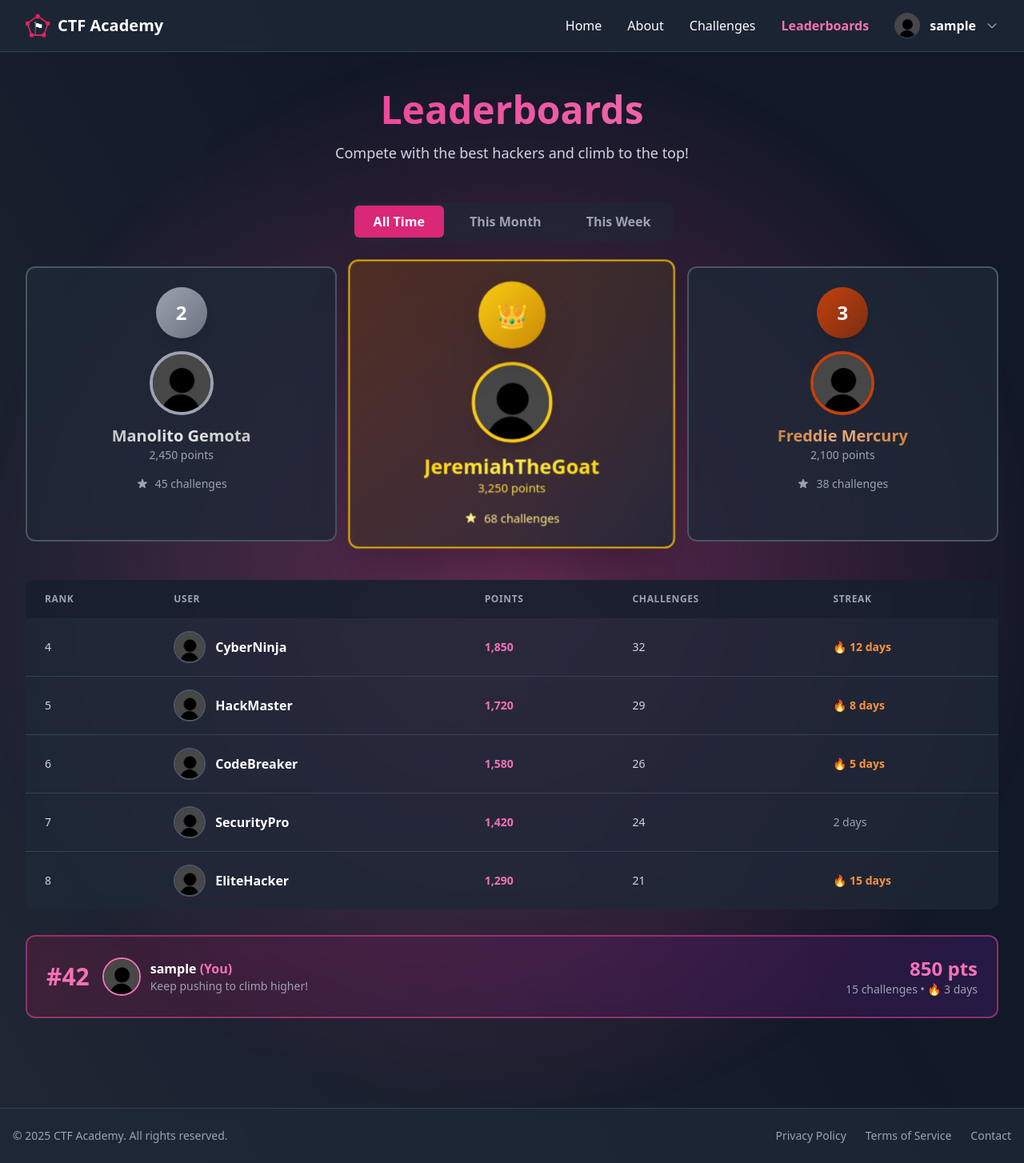
After one commit to tallbreadstick/CSIT327-G1-ctf-academy, a Django app: page /leaderboards/ in a window 1280 px wide. The commit adds this page. Shown: the whole page at 80% size. Run offline with Django 5.2, Linux system fonts and the light colour scheme; the visitor is signed in with stand-in values (Sample User, id 1); some libraries are stand-ins or nearby versions.

Commit message:
added leaderboards ui.

```diff
--- a/ctf_academy/accounts/templates/accounts/challenges.html
+++ b/ctf_academy/accounts/templates/accounts/challenges.html
@@ -51,7 +51,7 @@
 
                     <a href="{% url 'about_page' %}" class="text-white hover:text-pink-400">About</a>
                     <a href="{% url 'challenges_page' %}" class="text-pink-400 font-semibold">Challenges</a>
-                    <a href="#" class="text-white hover:text-pink-400">Leaderboards</a>
+                    <a href="/leaderboards" class="text-white hover:text-pink-400">Leaderboards</a>
 
                     {% if user.is_authenticated %}
                     <!-- User Profile Dropdown -->
--- /dev/null
+++ b/ctf_academy/accounts/templates/accounts/leaderboards.html
@@ -0,0 +1,398 @@
+{% load static tailwind_tags %}
+<!DOCTYPE html>
+<html lang="en">
+<head>
+    <meta charset="UTF-8">
+    <title>CTF Academy - Leaderboards</title>
+    <link rel="icon" type="image/png" href="{% static 'accounts/images/logo.png' %}">
+    {% tailwind_css %}
+
+    <style>
+        html, body {
+            overflow: auto !important;
+        }
+        img {
+            max-width: 100% !important;
+            max-height: 100% !important;
+            object-fit: cover !important;
+        }
+        .w-10 {
+            width: 2.5rem !important;
+            height: 2.5rem !important;
+        }
+        .w-12 {
+            width: 3rem !important;
+            height: 3rem !important;
+        }
+        .w-20 {
+            width: 5rem !important;
+            height: 5rem !important;
+        }
+        .w-24 {
+            width: 6rem !important;
+            height: 6rem !important;
+        }
+        @keyframes fadeInUp {
+            from { opacity: 0; transform: translateY(30px); }
+            to { opacity: 1; transform: translateY(0); }
+        }
+        @keyframes bg-pan {
+            0% { background-position: 0% center; }
+            100% { background-position: 200% center; }
+        }
+        @keyframes shimmer {
+            0% { background-position: -1000px 0; }
+            100% { background-position: 1000px 0; }
+        }
+        .fade-up { animation: fadeInUp 1s ease-out forwards; }
+        .glow-text {
+            background: linear-gradient(90deg, #ec4899, #f9a8d4, #ffffff);
+            -webkit-background-clip: text;
+            -webkit-text-fill-color: transparent;
+            background-size: 200% auto;
+            animation: bg-pan 8s linear infinite;
+        }
+        .gold-gradient {
+            background: linear-gradient(135deg, #ffd700, #ffed4e, #ffd700);
+            -webkit-background-clip: text;
+            -webkit-text-fill-color: transparent;
+        }
+        .silver-gradient {
+            background: linear-gradient(135deg, #c0c0c0, #e8e8e8, #c0c0c0);
+            -webkit-background-clip: text;
+            -webkit-text-fill-color: transparent;
+        }
+        .bronze-gradient {
+            background: linear-gradient(135deg, #cd7f32, #e8a87c, #cd7f32);
+            -webkit-background-clip: text;
+            -webkit-text-fill-color: transparent;
+        }
+        .rank-badge {
+            position: relative;
+            overflow: hidden;
+        }
+        .rank-badge::before {
+            content: '';
+            position: absolute;
+            top: 0;
+            left: -100%;
+            width: 100%;
+            height: 100%;
+            background: linear-gradient(90deg, transparent, rgba(255,255,255,0.3), transparent);
+            animation: shimmer 3s infinite;
+        }
+    </style>
+</head>
+<body class="bg-gray-900 text-white flex flex-col min-h-screen relative overflow-hidden">
+
+    <!-- BACKGROUND EFFECT -->
+    <div class="absolute inset-0 opacity-10 bg-[radial-gradient(circle_at_center,#ec4899,transparent_70%)] animate-pulse"></div>
+    <div class="absolute top-0 left-0 w-full h-full bg-[linear-gradient(60deg,#fff1,transparent_60%)]"></div>
+
+    <!-- NAVBAR -->
+    <nav class="bg-gray-800/80 backdrop-blur border-b border-gray-700 relative z-20">
+        <div class="max-w-7xl mx-auto px-4 sm:px-6 lg:px-8">
+            <div class="flex items-center justify-between h-16">
+                <!-- Logo -->
+                <div class="flex-shrink-0 flex items-center space-x-2">
+                    <img src="{% static 'accounts/images/logo.png' %}" alt="Logo" class="h-8 w-8">
+                    <span class="text-xl font-bold">CTF Academy</span>
+                </div>
+
+                <!-- Menu -->
+                <div class="hidden md:flex space-x-8 items-center">
+                    {% if user.is_superuser %}
+                    <a href="{% url 'admin_dashboard_page' %}" class="text-white hover:text-pink-400">Home</a>
+                    {% else %}
+                    <a href="{% url 'home' %}" class="text-white hover:text-pink-400">Home</a>
+                    {% endif %}
+                    <a href="/about" class="text-white hover:text-pink-400">About</a>
+                    <a href="/challenges" class="text-white hover:text-pink-400">Challenges</a>
+                    <a href="/leaderboards" class="text-pink-400 font-semibold">Leaderboards</a>
+
+                    {% if user.is_authenticated %}
+                    <!-- User Profile Dropdown -->
+                    <div class="relative ml-auto z-50">
+                        <button id="userMenuButton" type="button" class="flex items-center space-x-3 focus:outline-none">
+                            <img src="{% static 'accounts/images/empty_profile.jpg' %}"
+                                alt="Profile"
+                                class="h-8 w-8 rounded-full border border-gray-600">
+                            <span class="text-white font-semibold">{{ user.username }}</span>
+                            <svg class="h-4 w-4 text-gray-400" fill="none" stroke="currentColor" viewBox="0 0 24 24">
+                                <path stroke-linecap="round" stroke-linejoin="round" stroke-width="2" d="M19 9l-7 7-7-7"/>
+                            </svg>
+                        </button>
+
+                        <!-- Dropdown Menu -->
+                        <div id="userDropdown" class="absolute right-0 mt-2 w-48 bg-gray-800 rounded-md shadow-lg hidden overflow-hidden">
+                            <a href="{% url 'profile_page' %}" class="block px-4 py-3 text-gray-300 hover:bg-gray-700 hover:text-white">
+                                Profile
+                            </a>
+                            <a href="{% url 'logout_page' %}" class="block px-4 py-3 text-gray-300 hover:bg-gray-700 hover:text-white">
+                                Logout
+                            </a>
+                        </div>
+                    </div>
+                    {% else %}
+                    <!-- Auth Buttons -->
+                    <div class="flex space-x-3 ml-6">
+                        <a href="{% url 'login_page' %}"
+                        class="px-4 py-2 bg-pink-600 hover:bg-pink-700 rounded-lg shadow font-medium">
+                        Login
+                        </a>
+                        <a href="{% url 'register_page' %}"
+                        class="px-4 py-2 bg-white text-gray-900 hover:bg-gray-200 rounded-lg shadow font-medium">
+                        Register
+                        </a>
+                    </div>
+                    {% endif %}
+                </div>
+            </div>
+        </div>
+    </nav>
+
+    <!-- MAIN CONTENT -->
+    <main class="flex-grow max-w-7xl mx-auto px-4 sm:px-6 lg:px-8 py-12 relative z-10 w-full">
+
+        <!-- Page Header -->
+        <div class="text-center mb-12 fade-up">
+            <h1 class="text-5xl font-extrabold mb-4 glow-text">
+                Leaderboards
+            </h1>
+            <p class="text-lg text-gray-300 max-w-2xl mx-auto">
+                Compete with the best hackers and climb to the top!
+            </p>
+        </div>
+
+        <!-- Filter Tabs -->
+        <div class="flex justify-center mb-8 fade-up" style="animation-delay:0.2s;">
+            <div class="bg-gray-800/60 backdrop-blur rounded-lg p-1 inline-flex space-x-2">
+                <button class="tab-btn active px-6 py-2 rounded-md font-semibold transition" data-tab="all">
+                    All Time
+                </button>
+                <button class="tab-btn px-6 py-2 rounded-md font-semibold transition" data-tab="monthly">
+                    This Month
+                </button>
+                <button class="tab-btn px-6 py-2 rounded-md font-semibold transition" data-tab="weekly">
+                    This Week
+                </button>
+            </div>
+        </div>
+
+        <!-- Top 3 Podium -->
+        <div class="grid md:grid-cols-3 gap-6 mb-12 fade-up" style="animation-delay:0.4s;">
+
+            <!-- 2nd Place -->
+            <div class="order-2 md:order-1 bg-gray-800/80 backdrop-blur rounded-xl p-6 border-2 border-gray-600 hover:border-gray-500 transition transform hover:scale-105">
+                <div class="flex flex-col items-center">
+                    <div class="rank-badge w-16 h-16 bg-gradient-to-br from-gray-400 to-gray-500 rounded-full flex items-center justify-center text-2xl font-bold mb-4 shadow-lg">
+                        2
+                    </div>
+                    <img src="{% static 'accounts/images/empty_profile.jpg' %}" alt="User" class="w-20 h-20 rounded-full border-4 border-gray-400 mb-3 object-cover">
+                    <h3 class="text-xl font-bold silver-gradient">Manolito Gemota</h3>
+                    <p class="text-gray-400 text-sm mb-4">2,450 points</p>
+                    <div class="flex items-center space-x-2 text-sm text-gray-400">
+                        <svg class="w-4 h-4" fill="currentColor" viewBox="0 0 20 20">
+                            <path d="M9.049 2.927c.3-.921 1.603-.921 1.902 0l1.07 3.292a1 1 0 00.95.69h3.462c.969 0 1.371 1.24.588 1.81l-2.8 2.034a1 1 0 00-.364 1.118l1.07 3.292c.3.921-.755 1.688-1.54 1.118l-2.8-2.034a1 1 0 00-1.175 0l-2.8 2.034c-.784.57-1.838-.197-1.539-1.118l1.07-3.292a1 1 0 00-.364-1.118L2.98 8.72c-.783-.57-.38-1.81.588-1.81h3.461a1 1 0 00.951-.69l1.07-3.292z"/>
+                        </svg>
+                        <span>45 challenges</span>
+                    </div>
+                </div>
+            </div>
+
+            <!-- 1st Place -->
+            <div class="order-1 md:order-2 bg-gradient-to-br from-yellow-900/50 to-gray-800/80 backdrop-blur rounded-xl p-6 border-2 border-yellow-500 shadow-2xl transform scale-105 hover:scale-110 transition">
+                <div class="flex flex-col items-center">
+                    <div class="rank-badge w-20 h-20 bg-gradient-to-br from-yellow-400 to-yellow-600 rounded-full flex items-center justify-center text-3xl font-bold mb-4 shadow-2xl">
+                        👑
+                    </div>
+                    <img src="{% static 'accounts/images/empty_profile.jpg' %}" alt="User" class="w-24 h-24 rounded-full border-4 border-yellow-400 mb-3 shadow-lg object-cover">
+                    <h3 class="text-2xl font-bold gold-gradient">JeremiahTheGoat</h3>
+                    <p class="text-yellow-300 text-sm mb-4">3,250 points</p>
+                    <div class="flex items-center space-x-2 text-sm text-yellow-200">
+                        <svg class="w-4 h-4" fill="currentColor" viewBox="0 0 20 20">
+                            <path d="M9.049 2.927c.3-.921 1.603-.921 1.902 0l1.07 3.292a1 1 0 00.95.69h3.462c.969 0 1.371 1.24.588 1.81l-2.8 2.034a1 1 0 00-.364 1.118l1.07 3.292c.3.921-.755 1.688-1.54 1.118l-2.8-2.034a1 1 0 00-1.175 0l-2.8 2.034c-.784.57-1.838-.197-1.539-1.118l1.07-3.292a1 1 0 00-.364-1.118L2.98 8.72c-.783-.57-.38-1.81.588-1.81h3.461a1 1 0 00.951-.69l1.07-3.292z"/>
+                        </svg>
+                        <span>68 challenges</span>
+                    </div>
+                </div>
+            </div>
+
+            <!-- 3rd Place -->
+            <div class="order-3 bg-gray-800/80 backdrop-blur rounded-xl p-6 border-2 border-gray-600 hover:border-gray-500 transition transform hover:scale-105">
+                <div class="flex flex-col items-center">
+                    <div class="rank-badge w-16 h-16 bg-gradient-to-br from-orange-700 to-orange-900 rounded-full flex items-center justify-center text-2xl font-bold mb-4 shadow-lg">
+                        3
+                    </div>
+                    <img src="{% static 'accounts/images/empty_profile.jpg' %}" alt="User" class="w-20 h-20 rounded-full border-4 border-orange-700 mb-3 object-cover">
+                    <h3 class="text-xl font-bold bronze-gradient">Freddie Mercury</h3>
+                    <p class="text-gray-400 text-sm mb-4">2,100 points</p>
+                    <div class="flex items-center space-x-2 text-sm text-gray-400">
+                        <svg class="w-4 h-4" fill="currentColor" viewBox="0 0 20 20">
+                            <path d="M9.049 2.927c.3-.921 1.603-.921 1.902 0l1.07 3.292a1 1 0 00.95.69h3.462c.969 0 1.371 1.24.588 1.81l-2.8 2.034a1 1 0 00-.364 1.118l1.07 3.292c.3.921-.755 1.688-1.54 1.118l-2.8-2.034a1 1 0 00-1.175 0l-2.8 2.034c-.784.57-1.838-.197-1.539-1.118l1.07-3.292a1 1 0 00-.364-1.118L2.98 8.72c-.783-.57-.38-1.81.588-1.81h3.461a1 1 0 00.951-.69l1.07-3.292z"/>
+                        </svg>
+                        <span>38 challenges</span>
+                    </div>
+                </div>
+            </div>
+        </div>
+
+        <!-- Rest of Leaderboard -->
+        <div class="bg-gray-800/80 backdrop-blur rounded-xl overflow-hidden fade-up" style="animation-delay:0.6s;">
+            <div class="overflow-x-auto">
+                <table class="w-full">
+                    <thead class="bg-gray-900/50">
+                        <tr>
+                            <th class="px-6 py-4 text-left text-xs font-semibold text-gray-400 uppercase tracking-wider">Rank</th>
+                            <th class="px-6 py-4 text-left text-xs font-semibold text-gray-400 uppercase tracking-wider">User</th>
+                            <th class="px-6 py-4 text-left text-xs font-semibold text-gray-400 uppercase tracking-wider">Points</th>
+                            <th class="px-6 py-4 text-left text-xs font-semibold text-gray-400 uppercase tracking-wider">Challenges</th>
+                            <th class="px-6 py-4 text-left text-xs font-semibold text-gray-400 uppercase tracking-wider">Streak</th>
+                        </tr>
+                    </thead>
+                    <tbody class="divide-y divide-gray-700">
+                        <tr class="hover:bg-gray-700/50 transition">
+                            <td class="px-6 py-4 whitespace-nowrap text-sm font-medium text-gray-300">4</td>
+                            <td class="px-6 py-4 whitespace-nowrap">
+                                <div class="flex items-center space-x-3">
+                                    <img src="{% static 'accounts/images/empty_profile.jpg' %}" alt="User" class="w-10 h-10 rounded-full border-2 border-gray-600 object-cover">
+                                    <span class="font-semibold text-white">CyberNinja</span>
+                                </div>
+                            </td>
+                            <td class="px-6 py-4 whitespace-nowrap text-sm text-pink-400 font-semibold">1,850</td>
+                            <td class="px-6 py-4 whitespace-nowrap text-sm text-gray-300">32</td>
+                            <td class="px-6 py-4 whitespace-nowrap text-sm text-orange-400 font-semibold">🔥 12 days</td>
+                        </tr>
+                        <tr class="hover:bg-gray-700/50 transition">
+                            <td class="px-6 py-4 whitespace-nowrap text-sm font-medium text-gray-300">5</td>
+                            <td class="px-6 py-4 whitespace-nowrap">
+                                <div class="flex items-center space-x-3">
+                                    <img src="{% static 'accounts/images/empty_profile.jpg' %}" alt="User" class="w-10 h-10 rounded-full border-2 border-gray-600 object-cover">
+                                    <span class="font-semibold text-white">HackMaster</span>
+                                </div>
+                            </td>
+                            <td class="px-6 py-4 whitespace-nowrap text-sm text-pink-400 font-semibold">1,720</td>
+                            <td class="px-6 py-4 whitespace-nowrap text-sm text-gray-300">29</td>
+                            <td class="px-6 py-4 whitespace-nowrap text-sm text-orange-400 font-semibold">🔥 8 days</td>
+                        </tr>
+                        <tr class="hover:bg-gray-700/50 transition">
+                            <td class="px-6 py-4 whitespace-nowrap text-sm font-medium text-gray-300">6</td>
+                            <td class="px-6 py-4 whitespace-nowrap">
+                                <div class="flex items-center space-x-3">
+                                    <img src="{% static 'accounts/images/empty_profile.jpg' %}" alt="User" class="w-10 h-10 rounded-full border-2 border-gray-600 object-cover">
+                                    <span class="font-semibold text-white">CodeBreaker</span>
+                                </div>
+                            </td>
+                            <td class="px-6 py-4 whitespace-nowrap text-sm text-pink-400 font-semibold">1,580</td>
+                            <td class="px-6 py-4 whitespace-nowrap text-sm text-gray-300">26</td>
+                            <td class="px-6 py-4 whitespace-nowrap text-sm text-orange-400 font-semibold">🔥 5 days</td>
+                        </tr>
+                        <tr class="hover:bg-gray-700/50 transition">
+                            <td class="px-6 py-4 whitespace-nowrap text-sm font-medium text-gray-300">7</td>
+                            <td class="px-6 py-4 whitespace-nowrap">
+                                <div class="flex items-center space-x-3">
+                                    <img src="{% static 'accounts/images/empty_profile.jpg' %}" alt="User" class="w-10 h-10 rounded-full border-2 border-gray-600 object-cover">
+                                    <span class="font-semibold text-white">SecurityPro</span>
+                                </div>
+                            </td>
+                            <td class="px-6 py-4 whitespace-nowrap text-sm text-pink-400 font-semibold">1,420</td>
+                            <td class="px-6 py-4 whitespace-nowrap text-sm text-gray-300">24</td>
+                            <td class="px-6 py-4 whitespace-nowrap text-sm text-gray-400">2 days</td>
+                        </tr>
+                        <tr class="hover:bg-gray-700/50 transition">
+                            <td class="px-6 py-4 whitespace-nowrap text-sm font-medium text-gray-300">8</td>
+                            <td class="px-6 py-4 whitespace-nowrap">
+                                <div class="flex items-center space-x-3">
+                                    <img src="{% static 'accounts/images/empty_profile.jpg' %}" alt="User" class="w-10 h-10 rounded-full border-2 border-gray-600 object-cover">
+                                    <span class="font-semibold text-white">EliteHacker</span>
+                                </div>
+                            </td>
+                            <td class="px-6 py-4 whitespace-nowrap text-sm text-pink-400 font-semibold">1,290</td>
+                            <td class="px-6 py-4 whitespace-nowrap text-sm text-gray-300">21</td>
+                            <td class="px-6 py-4 whitespace-nowrap text-sm text-orange-400 font-semibold">🔥 15 days</td>
+                        </tr>
+                    </tbody>
+                </table>
+            </div>
+        </div>
+
+        <!-- Your Rank Card (if logged in) -->
+        {% if user.is_authenticated %}
+        <div class="mt-8 bg-gradient-to-r from-pink-900/30 to-purple-900/30 backdrop-blur rounded-xl p-6 border-2 border-pink-500/50 fade-up" style="animation-delay:0.8s;">
+            <div class="flex items-center justify-between">
+                <div class="flex items-center space-x-4">
+                    <div class="text-3xl font-bold text-pink-400">#42</div>
+                    <div class="flex items-center space-x-3">
+                        <img src="{% static 'accounts/images/empty_profile.jpg' %}" alt="You" class="w-12 h-12 rounded-full border-2 border-pink-400 object-cover">
+                        <div>
+                            <p class="font-semibold text-white">{{ user.username }} <span class="text-pink-400">(You)</span></p>
+                            <p class="text-sm text-gray-400">Keep pushing to climb higher!</p>
+                        </div>
+                    </div>
+                </div>
+                <div class="text-right">
+                    <p class="text-2xl font-bold text-pink-400">850 pts</p>
+                    <p class="text-sm text-gray-400">15 challenges • 🔥 3 days</p>
+                </div>
+            </div>
+        </div>
+        {% endif %}
+
+    </main>
+
+    <!-- FOOTER -->
+    <footer class="bg-gray-800/80 backdrop-blur border-t border-gray-700 relative z-10 mt-16">
+        <div class="max-w-7xl mx-auto px-4 py-6 flex flex-col md:flex-row justify-between items-center text-gray-400 text-sm">
+            <p>&copy; 2025 CTF Academy. All rights reserved.</p>
+            <div class="flex space-x-6 mt-4 md:mt-0">
+                <a href="#" class="hover:text-pink-400">Privacy Policy</a>
+                <a href="#" class="hover:text-pink-400">Terms of Service</a>
+                <a href="#" class="hover:text-pink-400">Contact</a>
+            </div>
+        </div>
+    </footer>
+
+    <!-- Scripts -->
+    <script>
+        // Dropdown functionality
+        const btn = document.getElementById('userMenuButton');
+        const dropdown = document.getElementById('userDropdown');
+
+        if (btn && dropdown) {
+            btn.addEventListener('click', (e) => {
+                e.stopPropagation();
+                dropdown.classList.toggle('hidden');
+            });
+
+            document.addEventListener('click', (e) => {
+                if (!btn.contains(e.target) && !dropdown.contains(e.target)) {
+                    dropdown.classList.add('hidden');
+                }
+            });
+        }
+
+        // Tab functionality
+        const tabBtns = document.querySelectorAll('.tab-btn');
+        tabBtns.forEach(btn => {
+            btn.addEventListener('click', () => {
+                tabBtns.forEach(b => {
+                    b.classList.remove('active', 'bg-pink-600', 'text-white');
+                    b.classList.add('text-gray-400');
+                });
+                btn.classList.add('active', 'bg-pink-600', 'text-white');
+                btn.classList.remove('text-gray-400');
+
+                // Here you would typically fetch data for the selected time period
+                console.log('Selected tab:', btn.dataset.tab);
+            });
+        });
+
+        // Set initial active state
+        document.querySelector('.tab-btn.active').classList.add('bg-pink-600', 'text-white');
+        document.querySelectorAll('.tab-btn:not(.active)').forEach(btn => {
+            btn.classList.add('text-gray-400');
+        });
+    </script>
+
+</body>
+</html>
--- a/ctf_academy/accounts/urls.py
+++ b/ctf_academy/accounts/urls.py
@@ -11,7 +11,8 @@ from .views import (
     profile_page,
     # --- ADD THIS NEW VIEW ---
     MyTokenObtainPairView,
-    challenges_page  # <-- ADD THIS
+    challenges_page, # <-- ADD THIS,
+    leaderboards_page
 )
 # --- ADD THESE IMPORTS ---
 from rest_framework_simplejwt.views import (
@@ -35,4 +36,5 @@ urlpatterns = [
 
     # --- ADD THIS NEW PAGE ---
     path("challenges/", challenges_page, name="challenges_page"),
+    path("leaderboards/", leaderboards_page, name="leaderboards_page"),
 ]
--- a/ctf_academy/accounts/views.py
+++ b/ctf_academy/accounts/views.py
@@ -230,3 +230,7 @@ def profile_page(request):
 def challenges_page(request):
     return render(request, "accounts/challenges.html")
 # ---------------------------------------------
+
+@login_required
+def leaderboards_page(request):
+    return render(request, "accounts/leaderboards.html")
```
